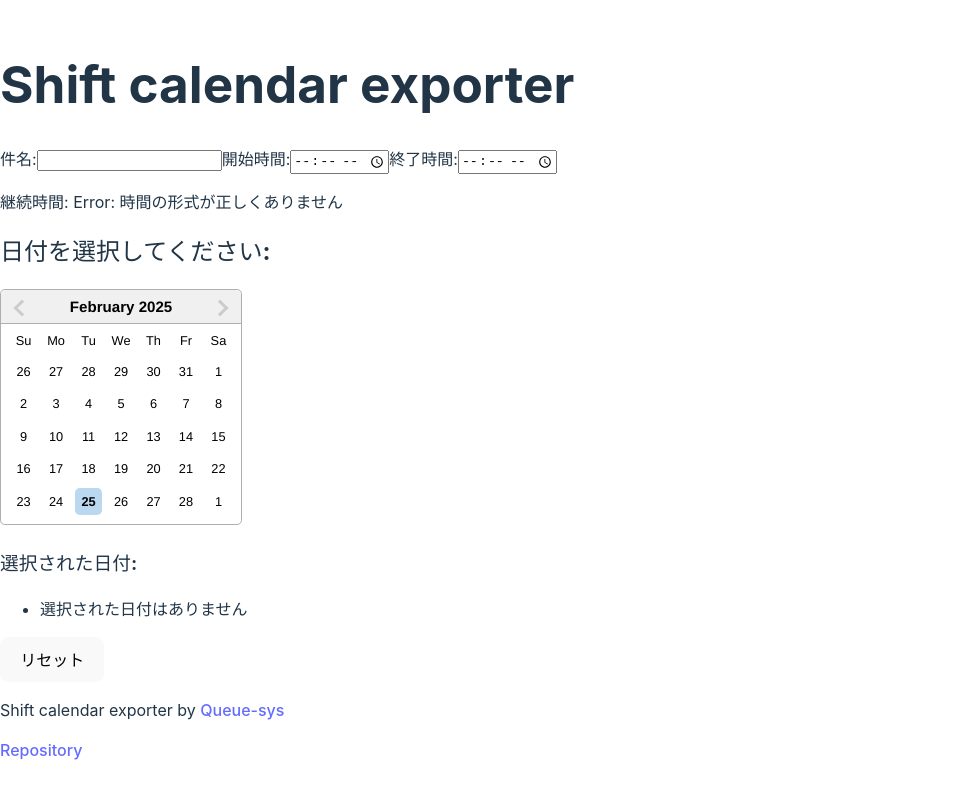
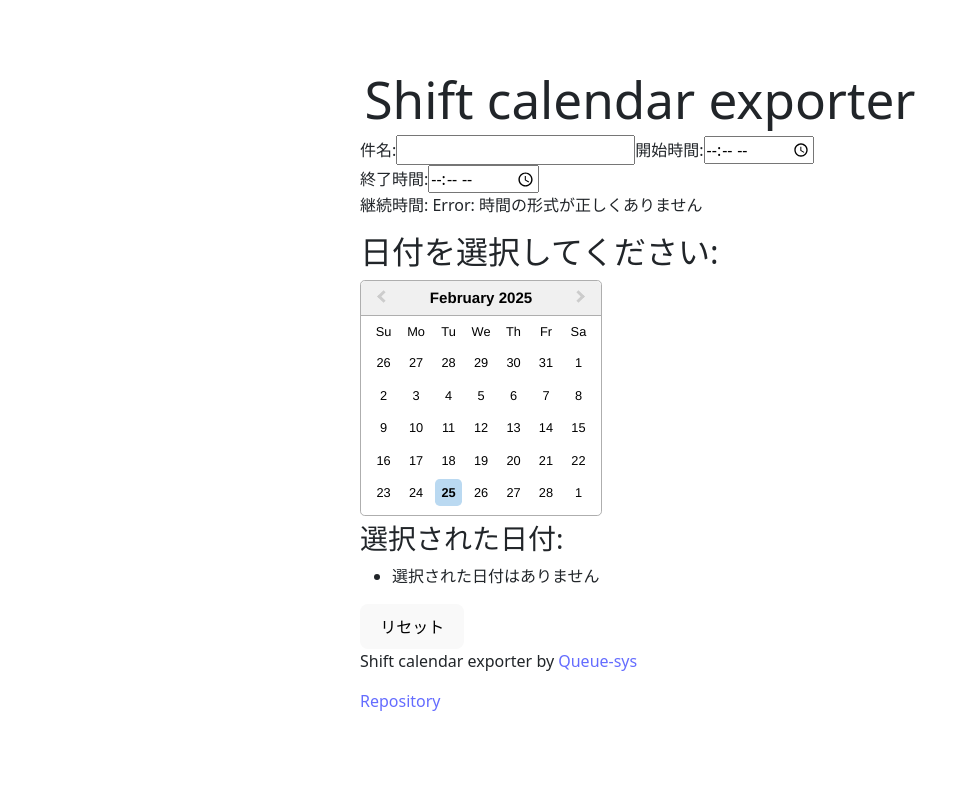
Before and after one commit to Quesys-tech/shift-exporter, a React (Vite) app: page / in a window 1280 px wide. Shown: the whole page, without its empty margins (0-978 px from the left). Built offline with nearby package versions, Linux system fonts and the light colour scheme.

Commit message:
style: centering and use of bootstrap css

```diff
--- a/index.html
+++ b/index.html
@@ -1,13 +1,20 @@
 <!doctype html>
 <html lang="en">
+
 <head>
   <meta charset="UTF-8" />
-    <link rel="icon" type="image/svg+xml" href="/vite.svg" />
   <meta name="viewport" content="width=device-width, initial-scale=1.0" />
   <title>Shift exporter</title>
+  <link href="https://cdn.jsdelivr.net/npm/bootstrap@5.3.0/dist/css/bootstrap.min.css" rel="stylesheet"
+    integrity="sha384-9ndCyUaIbzAi2FUVXJi0CjmCapSmO7SnpJef0486qhLnuZ2cdeRhO02iuK6FUUVM" crossorigin="anonymous">
 </head>
+
 <body>
+  <div class="container">
     <div id="root"></div>
-    <script type="module" src="/src/main.tsx"></script>
+    <script type="module" src="/src/main.tsx">
+    </script>
+  </div>
 </body>
+
 </html>
--- a/src/App.tsx
+++ b/src/App.tsx
@@ -62,8 +62,8 @@
   const sortedDates = selectedDates.sort((a, b) => a.getTime() - b.getTime());
 
   return (
-    <div>
-      <h1>
+    <div style={{ padding: '20px', maxWidth: '600px', margin: '0 auto' }}>
+      <h1 style={{ textAlign: 'center' }}>
         Shift calendar exporter
       </h1>
       <label>
```
Lines whose indentation alone changed are shown as unchanged.
